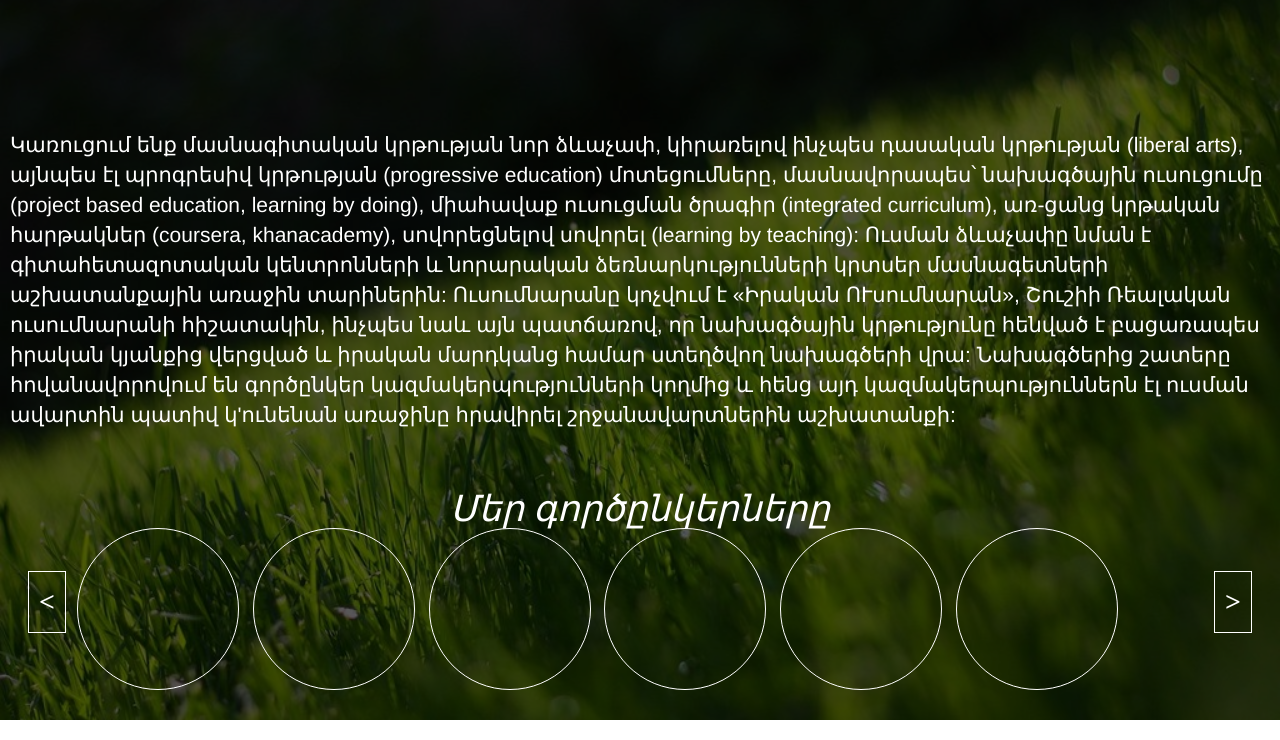
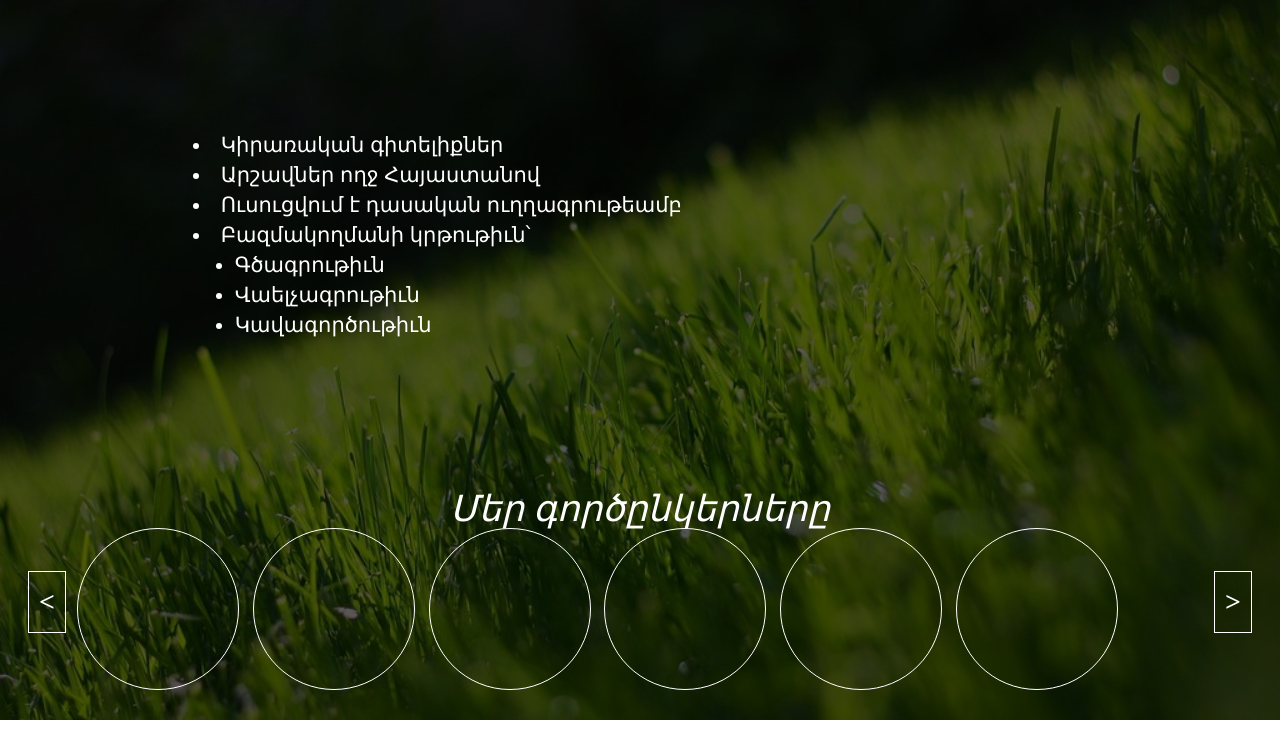
Before and after one commit to ArturGrigoryan/rsWebsite, a plain HTML site: page home.html in a window 1280 px wide. Shown: the part 880-1620 px from the top of the page. Drawn offline with nearby package versions, Linux system fonts and the light colour scheme; a script that the page names is missing.

Commit message:
change About text

```diff
--- a/home.html
+++ b/home.html
@@ -143,8 +143,19 @@
                 <h1 class="title">Մեր մասին</h1>
                 <br><br>
                 <hr>
-                <div class="smText">
-                    <p>Կառուցում ենք մասնագիտական կրթության նոր ձևաչափ, կիրառելով ինչպես դասական կրթության (liberal arts), այնպես էլ պրոգրեսիվ կրթության (progressive education) մոտեցումները, մասնավորապես՝ նախագծային ուսուցումը (project based education, learning by doing), միահավաք ուսուցման ծրագիր (integrated curriculum), առ-ցանց կրթական հարթակներ (coursera, khanacademy), սովորեցնելով սովորել (learning by teaching):  Ուսման ձևաչափը նման է գիտահետազոտական կենտրոնների և նորարական ձեռնարկությունների կրտսեր մասնագետների աշխատանքային առաջին տարիներին: Ուսումնարանը կոչվում է «Իրական ՈՒսումնարան», Շուշիի Ռեալական ուսումնարանի հիշատակին, ինչպես նաև այն պատճառով, որ նախագծային կրթությունը հենված է բացառապես իրական կյանքից վերցված և իրական մարդկանց համար ստեղծվող նախագծերի վրա: Նախագծերից շատերը հովանավորովում են գործընկեր կազմակերպությունների կողմից և հենց այդ կազմակերպություններն էլ ուսման ավարտին պատիվ կ'ունենան առաջինը հրավիրել շրջանավարտներին աշխատանքի:</p>
+                <div class="smText" style="width:100%;">
+                    <div style="width:71%;margin:auto;">
+                        <li>Կիրառական գիտելիքներ</li>
+                        <li>Արշավներ ողջ Հայաստանով</li>
+                        <li>Ուսուցվում է դասական ուղղագրութեամբ</li>
+                        <li>Բազմակողմանի կրթութիւն՝
+                            <ul style="margin-left:2em;">
+                                <li>Գծագրութիւն</li>
+                                <li>Վաելչագրութիւն</li>
+                                <li>Կավագործութիւն</li>
+                            </ul>
+                        </li>
+                    </div>
                 </div>
 
                 <div class="imagesPartniers">
```
